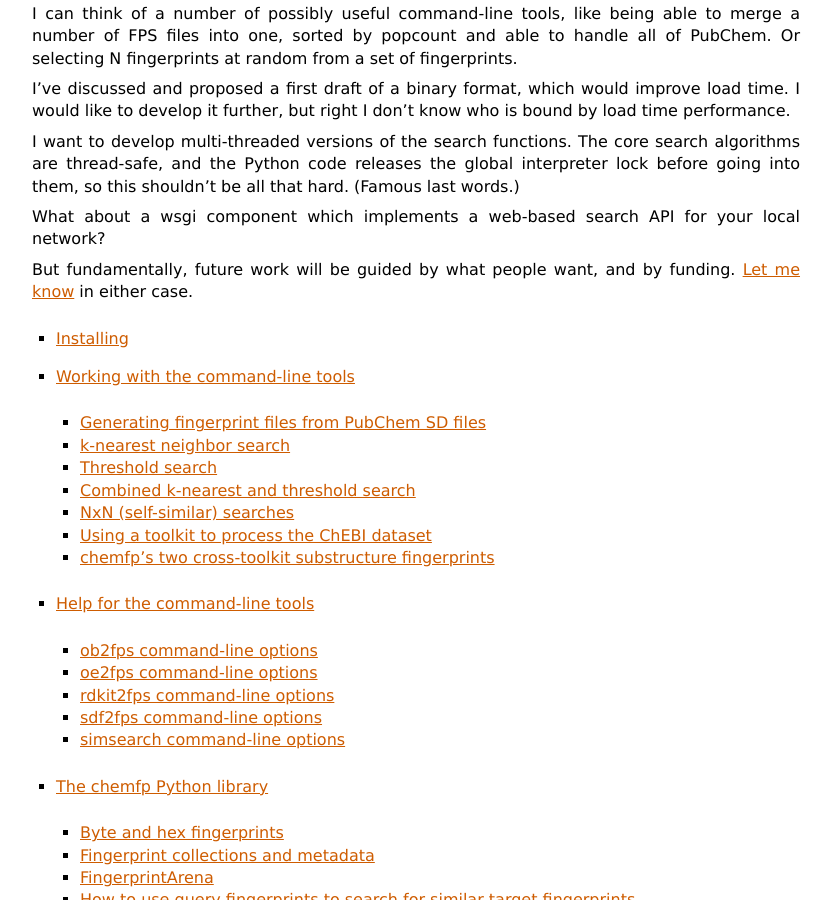
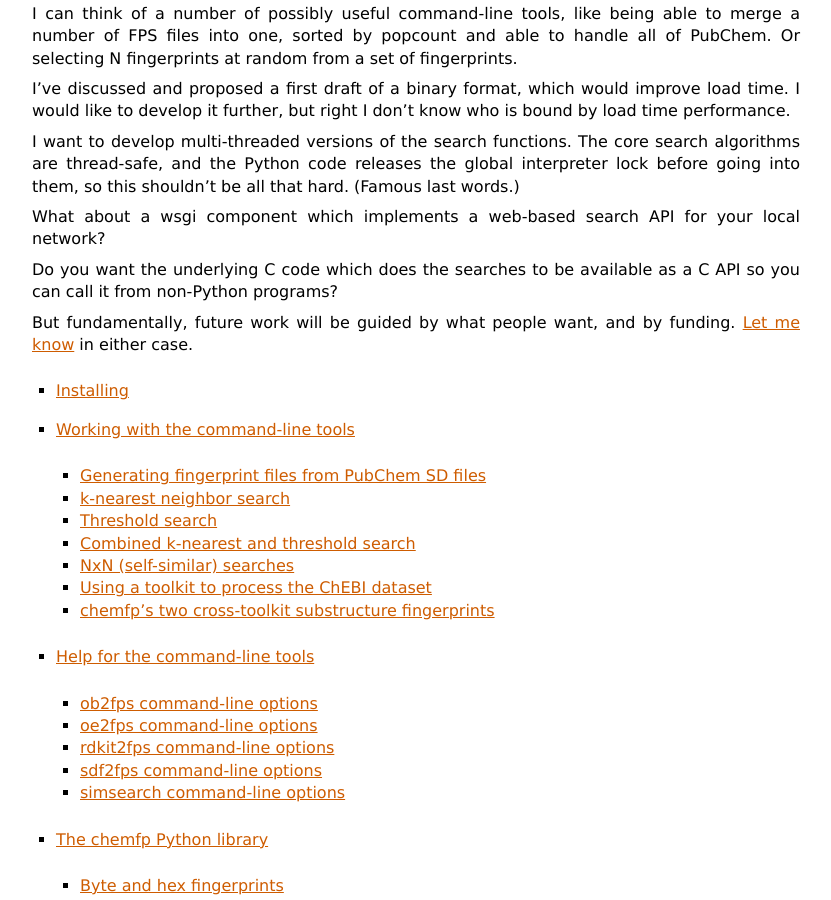
Before and after one commit to llazzaro/chem-fingerprints, a Sphinx documentation site: the page built from docs/index.rst, in a window 1280 px wide and 900 px high, scrolled down 1354 px. Shown: the whole window, without its empty margins (48-879 px from the left). Built offline with Sphinx 7.4.7, drawn with Linux system fonts in a browser that asks for light colours.

Commit message:
Mention that the C kernel might be made to run in non-Python environments

```diff
--- a/docs/index.rst
+++ b/docs/index.rst
@@ -101,6 +101,9 @@
 What about a wsgi component which implements a web-based search API
 for your local network?
 
+Do you want the underlying C code which does the searches to be
+available as a C API so you can call it from non-Python programs?
+
 But fundamentally, future work will be guided by what people want, and
 by funding. `Let me know <mailto:dalke@dalkescientific.com>`_ in
 either case.
```
